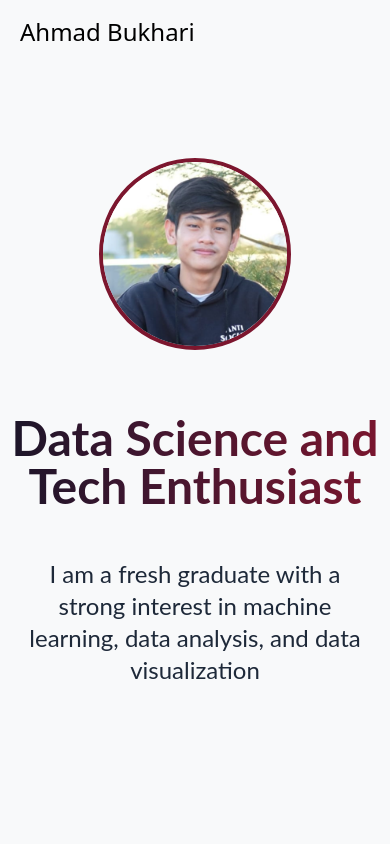
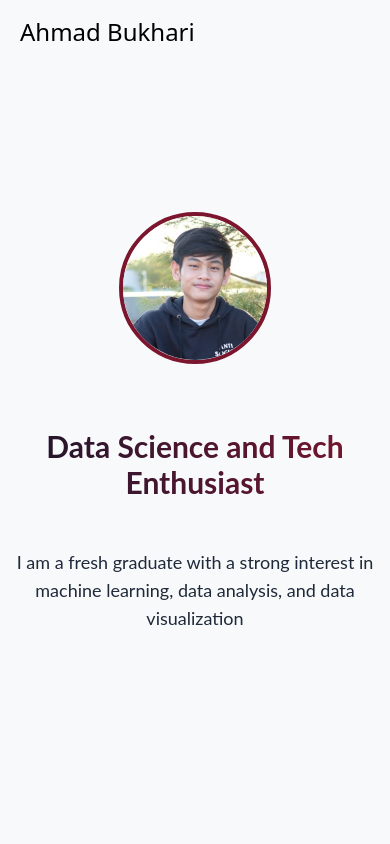
Before and after one commit to arydotme/portofolio-ahmad-bukhari, a Vue app: page /home in a window 390 px wide. Shown: the top 844 px of the page. Built offline with nearby package versions, Linux system fonts and the light colour scheme; some icons are missing.

Commit message:
Update md image size Home.Vue

```diff
--- a/src/components/Home.vue
+++ b/src/components/Home.vue
@@ -3,13 +3,13 @@
 <template>
   <main class="bg-smoke dark:bg-rich-black transition-colors duration-300 h-screen">
     <div class="flex flex-col items-center justify-center h-full text-center">
-      <img src="/src/assets/Ary.png" alt="profile" class="rounded-full border-4 border-solid border-claret dark:border-white w-48 h-48 object-cover" />
+      <img src="/src/assets/Ary.png" alt="profile" class="rounded-full border-4 border-solid border-claret dark:border-white w-38 h-38 md:w-48 md:h-48 object-cover" />
       <h1
-        class="mt-6 text-5xl font-bold py-10 font-lato bg-clip-text text-transparent [background-image:linear-gradient(to_right,#191528,#3c162f,#5c162e,#7c162e)] dark:[background-image:linear-gradient(to_right,#FFFFFF,#3C162F,#5C162E,#7C162E)]"
+        class="mt-6 text-3xl md:text-5xl font-bold py-10 font-lato bg-clip-text text-transparent [background-image:linear-gradient(to_right,#191528,#3c162f,#5c162e,#7c162e)] dark:[background-image:linear-gradient(to_right,#FFFFFF,#3C162F,#5C162E,#7C162E)]"
       >
         Data Science and Tech Enthusiast
       </h1>
-      <p class="mt-2 text-2xl max-w-xl font-lato px-4 text-gray-800 dark:text-white">I am a fresh graduate with a strong interest in machine learning, data analysis, and data visualization</p>
+      <p class="mt-2 text-lg md:text-2xl max-w-xl font-lato px-4 text-gray-800 dark:text-white">I am a fresh graduate with a strong interest in machine learning, data analysis, and data visualization</p>
     </div>
   </main>
 </template>
```
